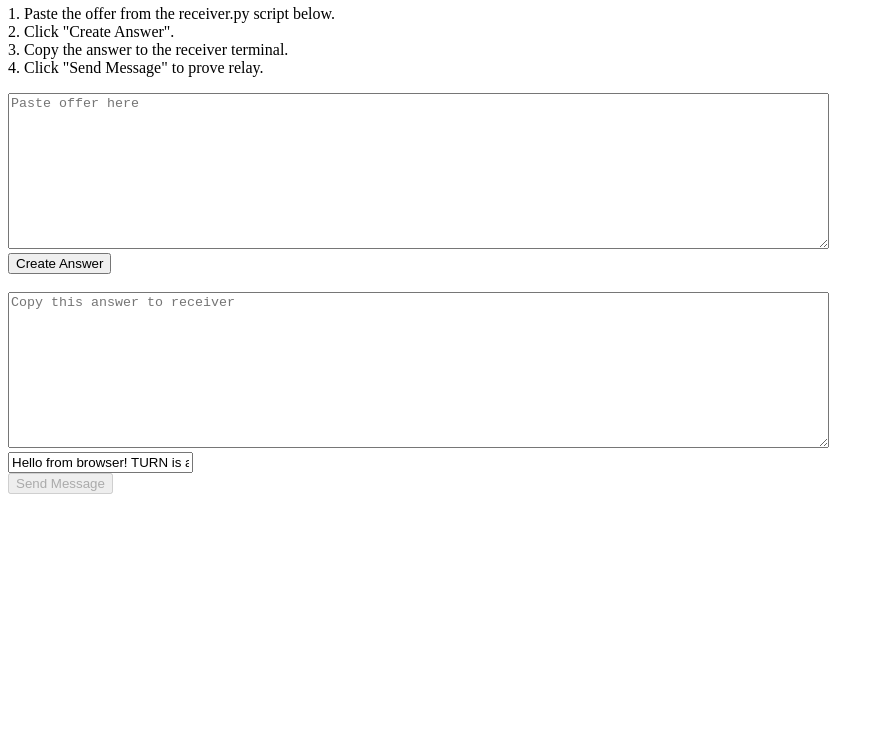
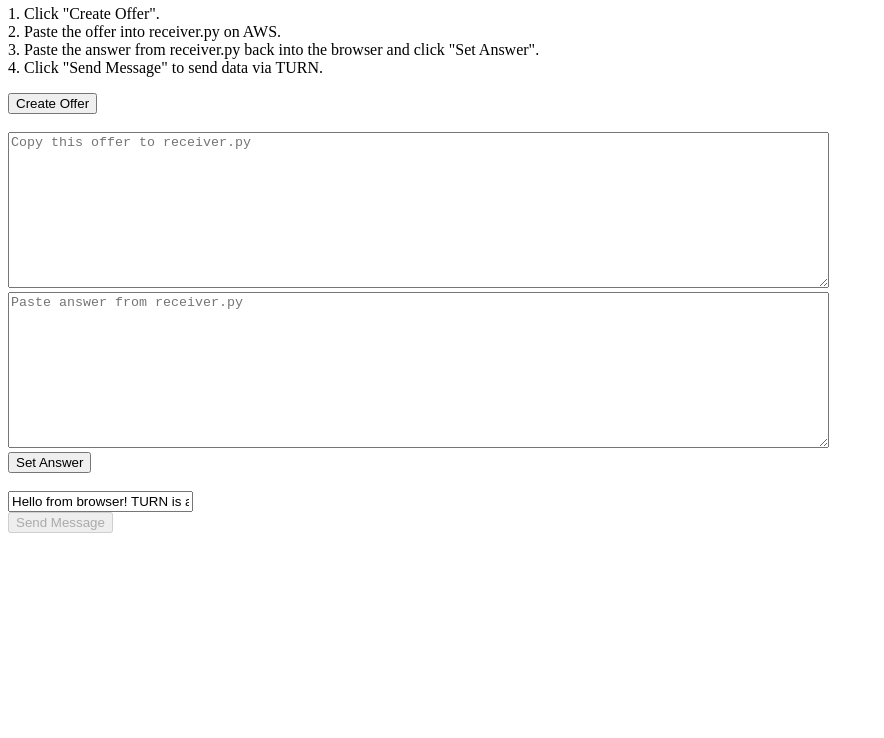
Before and after one commit to tchiboor/TestSite, a plain HTML site: page public/index.html in a window 1280 px wide. Shown: the part 62-800 px from the top of the page, without its empty margins (0-884 px from the left). Drawn offline with Linux system fonts and the light colour scheme.

Commit message:
Update index.html

```diff
--- a/public/index.html
+++ b/public/index.html
@@ -2,26 +2,26 @@
 <html>
 <head>
   <meta charset="utf-8">
-  <title>TURN Open Relay PoC (Browser Sender)</title>
+  <title>TURN PoC: Browser as Offerer</title>
 </head>
 <body>
-  <h2>TURN Open Relay PoC - Browser Sender</h2>
-  <p>1. Paste the offer from the receiver.py script below.<br>
-     2. Click "Create Answer".<br>
-     3. Copy the answer to the receiver terminal.<br>
-     4. Click "Send Message" to prove relay.</p>
-  <textarea id="offer" cols="100" rows="10" placeholder="Paste offer here"></textarea><br>
-  <button onclick="createAnswer()">Create Answer</button><br><br>
-  <textarea id="answer" cols="100" rows="10" placeholder="Copy this answer to receiver"></textarea><br>
+  <h2>TURN PoC - Browser as Offerer</h2>
+  <p>1. Click "Create Offer".<br>
+     2. Paste the offer into receiver.py on AWS.<br>
+     3. Paste the answer from receiver.py back into the browser and click "Set Answer".<br>
+     4. Click "Send Message" to send data via TURN.</p>
+  <button onclick="createOffer()">Create Offer</button><br><br>
+  <textarea id="offer" cols="100" rows="10" placeholder="Copy this offer to receiver.py"></textarea><br>
+  <textarea id="answer" cols="100" rows="10" placeholder="Paste answer from receiver.py"></textarea><br>
+  <button onclick="setAnswer()">Set Answer</button><br><br>
   <input id="msg" value="Hello from browser! TURN is an open relay."><br>
   <button onclick="sendMessage()" id="sendBtn" disabled>Send Message</button>
   <pre id="log"></pre>
 <script>
 let pc, channel;
 
-async function createAnswer() {
+async function createOffer() {
   document.getElementById('log').textContent = "Creating peer connection...";
-  let offer = JSON.parse(document.getElementById('offer').value);
   pc = new RTCPeerConnection({
     iceServers: [{
       urls: 'turn:test.kmp.sn:3478?transport=udp',
@@ -29,9 +29,7 @@ async function createAnswer() {
       credential: 'y41rZbvm7t6Wk+BvPIKnrd2uAmY='
     }]
   });
-
-  pc.ondatachannel = event => {
-    channel = event.channel;
+  channel = pc.createDataChannel("relay-test");
   channel.onopen = () => {
     document.getElementById('log').textContent += "\n[+] DataChannel open!";
     document.getElementById('sendBtn').disabled = false;
@@ -42,13 +40,11 @@ async function createAnswer() {
   channel.onmessage = e => {
     document.getElementById('log').textContent += "\n[Browser RECEIVED]: " + e.data;
   };
-  };
 
-  await pc.setRemoteDescription(offer);
-  let answer = await pc.createAnswer();
-  await pc.setLocalDescription(answer);
+  let offer = await pc.createOffer();
+  await pc.setLocalDescription(offer);
 
-  // Wait for ICE gathering
+  // Wait for ICE
   await new Promise(resolve => {
     if (pc.iceGatheringState === "complete") return resolve();
     pc.onicegatheringstatechange = () => {
@@ -56,8 +52,14 @@ async function createAnswer() {
     };
   });
 
-  document.getElementById('answer').value = JSON.stringify(pc.localDescription);
-  document.getElementById('log').textContent += "\n[+] Answer created. Paste this to receiver.py.";
+  document.getElementById('offer').value = JSON.stringify(pc.localDescription);
+  document.getElementById('log').textContent += "\n[+] Offer created. Paste this to receiver.py.";
+}
+
+async function setAnswer() {
+  let answer = JSON.parse(document.getElementById('answer').value);
+  await pc.setRemoteDescription(answer);
+  document.getElementById('log').textContent += "\n[+] Answer set. You can send a message.";
 }
 
 function sendMessage() {
```
Lines whose indentation alone changed are shown as unchanged.
